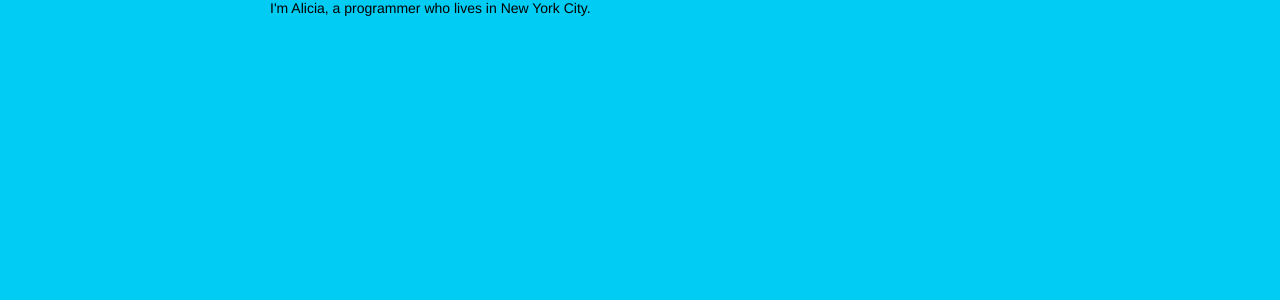
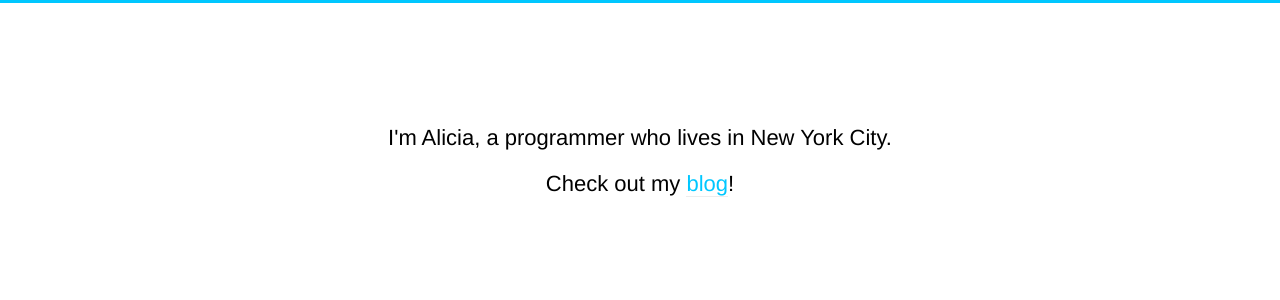
Before and after one commit to alicia/alicia.github.io, a Jekyll site: the page built from index.html, in a window 1280 px wide. Shown: the top 300 px of the page. Built offline with Jekyll 4.4.1, drawn with Linux system fonts in a browser that asks for light colours.

Commit message:
updated landing page to look a little better

```diff
--- a/_layouts/default.html
+++ b/_layouts/default.html
@@ -2,6 +2,8 @@
 <html>
   {% include head.html %}
   <body>
+
+    <div id="top"></div>
 
     <div class="page-content">
       <div class="wrapper">
--- a/css/main.scss
+++ b/css/main.scss
@@ -3,7 +3,8 @@
 ---
 @charset "utf-8";
 
-$background-color:  #00CCF4;
+$primary-color:     #00C7FF;
+$secondary-color:   #0089B0;
 $font-family:       "Helvetica Neue","Helvetica",Helvetica,Arial,sans-serif;
 
 $spacing-unit:      30px;
@@ -24,8 +25,20 @@ $on-laptop:         800px;
     padding: 0px;
 }
 
+a {
+    border-bottom: 1px solid #EDEDED;
+    color: $primary-color;
+    font-weight: 400;
+    text-decoration: none;
+}
+
+a:hover, a:focus {
+    color: $secondary-color;
+    border-color: #bbb;
+}
+
 body {
-    background-color: $background-color;
+    text-align: center;
 }
 
 .wrapper {
@@ -52,3 +65,27 @@ body {
         clear: both;
     }
 }
+
+#top {
+    background-color: $primary-color;
+    height: 3px;
+    left: 0;
+    position: fixed;
+    top: 0;
+    width: 100%;
+    z-index: 2;
+}
+
+#about {
+    margin-top: 125px;
+}
+
+#about a, #about p {
+    font-size: 22px;
+}
+
+#about p {
+    font-size: 22px;
+    font-weight: 300;
+    margin: 20px 0px;
+}
--- a/index.html
+++ b/index.html
@@ -1,4 +1,12 @@
 ---
 layout: default
 ---
-I'm Alicia, a programmer who lives in New York City.
+<div id="about">
+  <p>
+    I'm Alicia, a programmer who lives in New York City.
+  </p>
+
+  <p>
+    Check out my <a href="/blog">blog</a>!
+  </p>
+</div>
```
